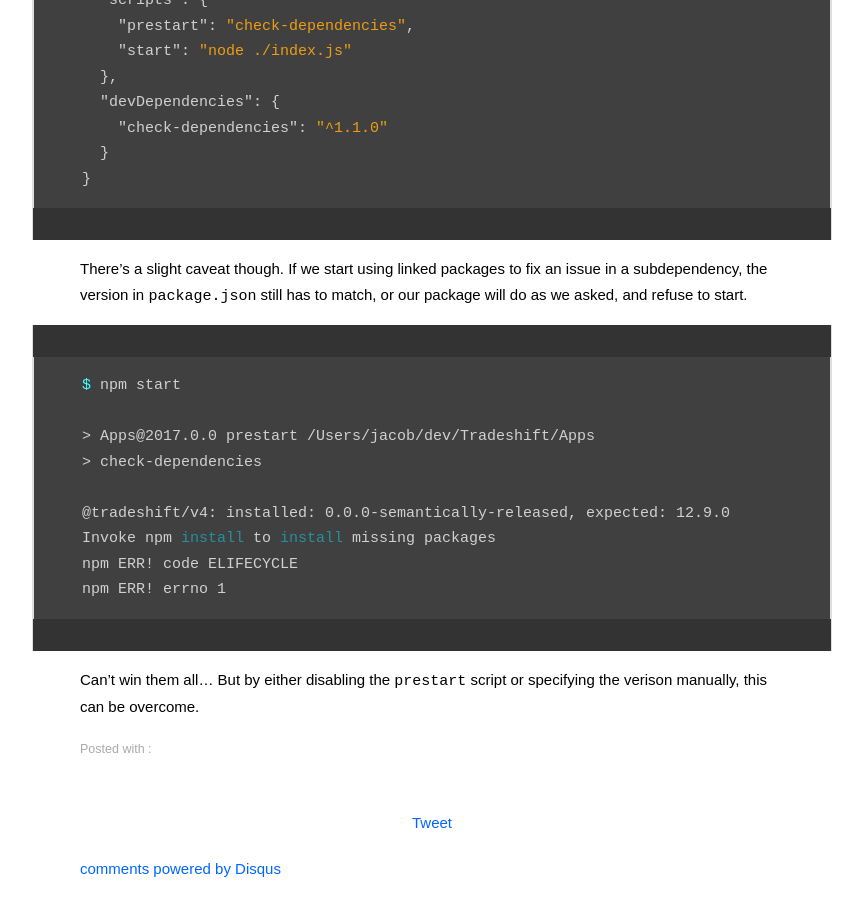
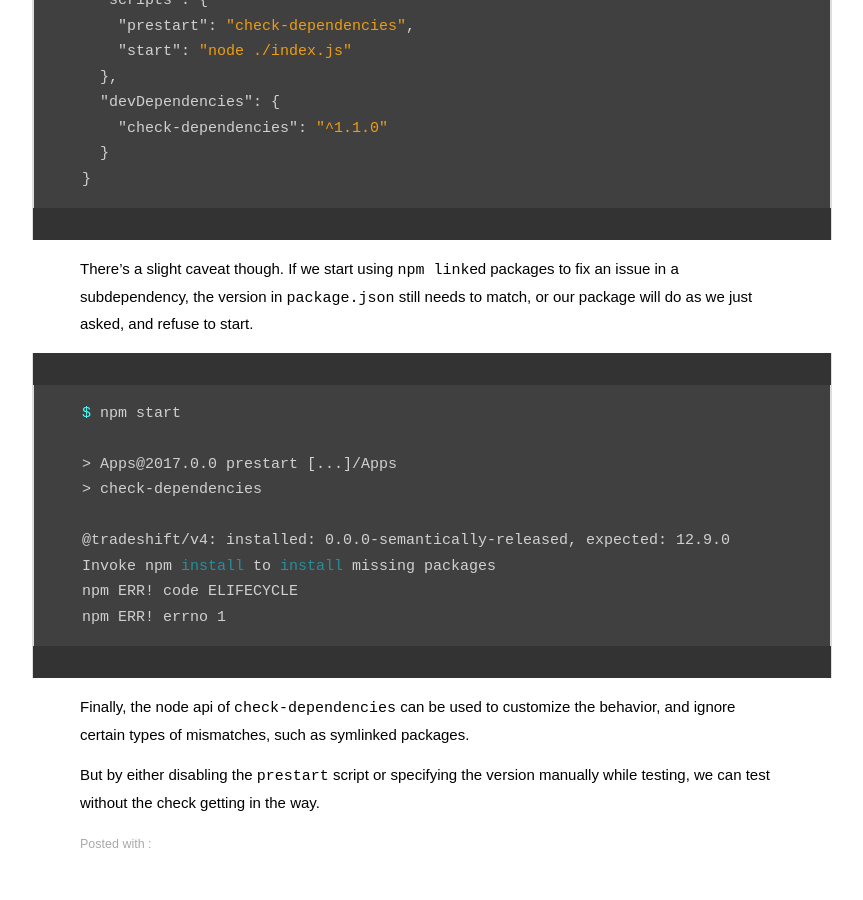
Before and after one commit to wejendorp/dorp.io, a Jekyll site: the page built from _posts/2018-08-04-package-sanity.md, in a window 1280 px wide and 900 px high, scrolled down 3193 px. Shown: the whole window, without its empty margins (208-1071 px from the left). Built offline with Jekyll 4.4.1, drawn with Linux system fonts in a browser that asks for light colours; comment, search, counter and statistics services are not loaded; some of the changed text lies outside the part shown.

Commit message:
Closing notes on package sanity

````diff
--- a/_posts/2018-08-04-package-sanity.md
+++ b/_posts/2018-08-04-package-sanity.md
@@ -89,7 +89,7 @@ Now using node v8.11.3 (npm v6.1.0)
 If we embrace the `.nvmrc` as a standard, we can automate the version switching
 by adding some shell magic, to look for it and run `nvm use` if it exists.
 
-[nvm shell integration](https://github.com/creationix/nvm/tree/17c33fd9aeb42261d38fea676246700898ea2855#deeper-shell-integration)
+The official repo has examples of [nvm shell integration](https://github.com/creationix/nvm/tree/17c33fd9aeb42261d38fea676246700898ea2855#deeper-shell-integration)
 
 # Avoid stale modules: `check-versions`
 
@@ -131,14 +131,14 @@ contents of `node_modules` doesn't match `package.json`.
 }
 ```
 
-There's a slight caveat though. If we start using linked packages to fix an issue in a
-subdependency, the version in `package.json` still has to match, or our package will
-do as we asked, and refuse to start.
+There's a slight caveat though. If we start using `npm link`ed packages to fix an issue in a
+subdependency, the version in `package.json` still needs to match, or our package will
+do as we just asked, and refuse to start.
 
 ```bash
 $ npm start
 
-> Apps@2017.0.0 prestart /Users/jacob/dev/Tradeshift/Apps
+> Apps@2017.0.0 prestart [...]/Apps
 > check-dependencies
 
 @tradeshift/v4: installed: 0.0.0-semantically-released, expected: 12.9.0
@@ -147,5 +147,8 @@ npm ERR! code ELIFECYCLE
 npm ERR! errno 1
 ```
 
-Can't win them all... But by either disabling the `prestart` script
-or specifying the verison manually, this can be overcome.
+Finally, the node api of `check-dependencies` can be used to customize the
+behavior, and ignore certain types of mismatches, such as symlinked packages.
+
+But by either disabling the `prestart` script or specifying the version manually
+while testing, we can test without the check getting in the way.
````
